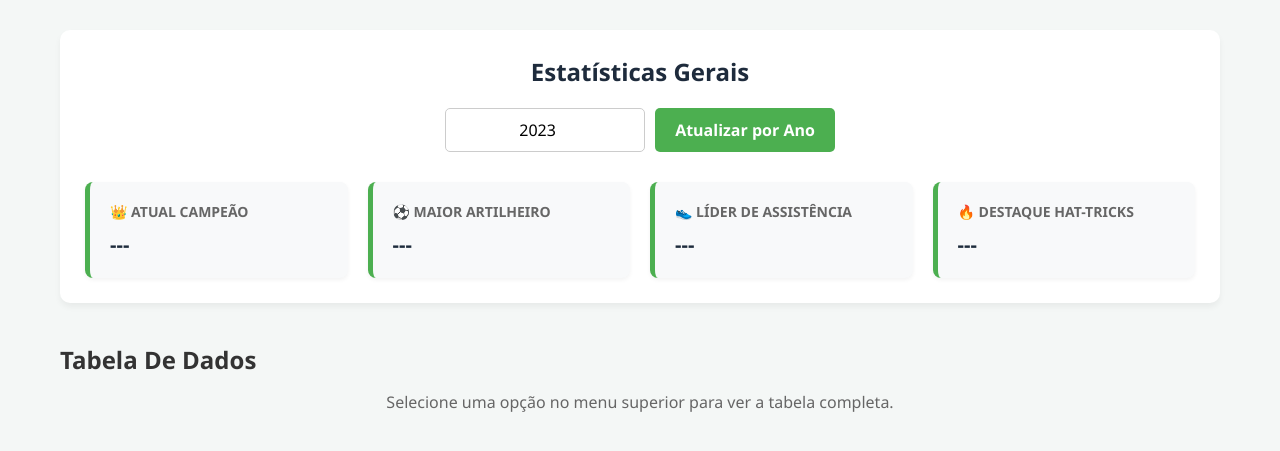
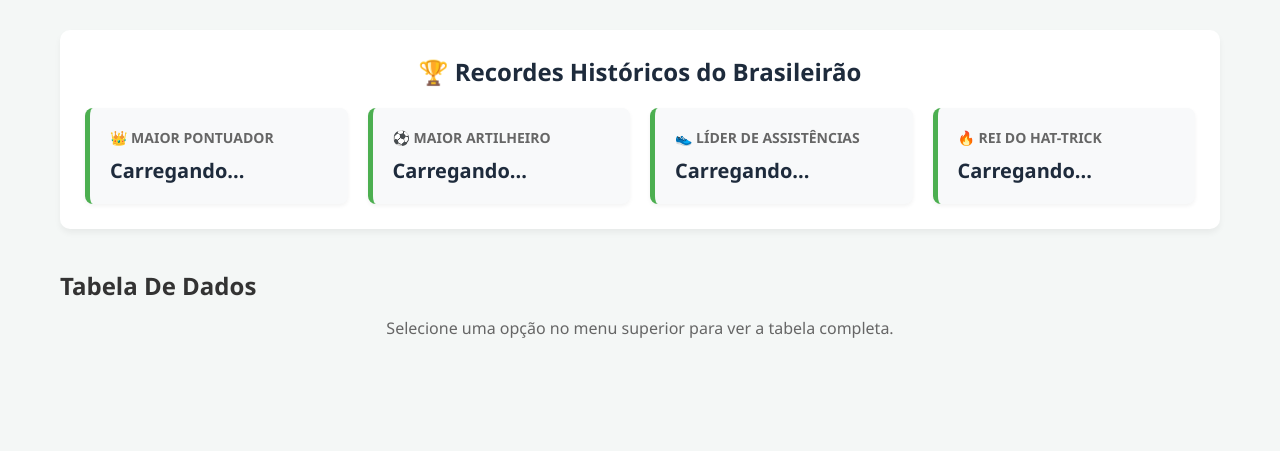
Before and after one commit to WesleiSantos13/crawler_Brasileirao, a Flask app: page / in a window 1280 px wide. Shown: the part 92-543 px from the top of the page. Run offline with Flask 3, Linux system fonts and the light colour scheme.

Commit message:
Update index.html

```diff
--- a/templates/index.html
+++ b/templates/index.html
@@ -20,29 +20,24 @@
     <main class="container">
 
         <section class="estatisticas-section">
-            <h2>Estatísticas Gerais</h2>
-
-            <div class="filtro-ano">
-                <input type="number" id="input-ano" placeholder="Digite o ano (Ex: 2023)" value="2023">
-                <button class="btn-atualizar" onclick="atualizarEstatisticas()">Atualizar por Ano</button>
-            </div>
+            <h2>🏆 Recordes Históricos do Brasileirão</h2>
 
             <div class="cards-grid">
                 <div class="card">
-                    <h3>👑 Atual Campeão</h3>
-                    <p id="card-campeao" class="valor-card">---</p>
+                    <h3>👑 Maior Pontuador</h3>
+                    <p id="card-campeao" class="valor-card">Carregando...</p>
                 </div>
                 <div class="card">
                     <h3>⚽ Maior Artilheiro</h3>
-                    <p id="card-artilheiro" class="valor-card">---</p>
+                    <p id="card-artilheiro" class="valor-card">Carregando...</p>
                 </div>
                 <div class="card">
-                    <h3>👟 Líder de Assistência</h3>
-                    <p id="card-assistencia" class="valor-card">---</p>
+                    <h3>👟 Líder de Assistências</h3>
+                    <p id="card-assistencia" class="valor-card">Carregando...</p>
                 </div>
                 <div class="card">
-                    <h3>🔥 Destaque Hat-tricks</h3>
-                    <p id="card-hattrick" class="valor-card">---</p>
+                    <h3>🔥 Rei do Hat-trick</h3>
+                    <p id="card-hattrick" class="valor-card">Carregando...</p>
                 </div>
             </div>
         </section>
```
